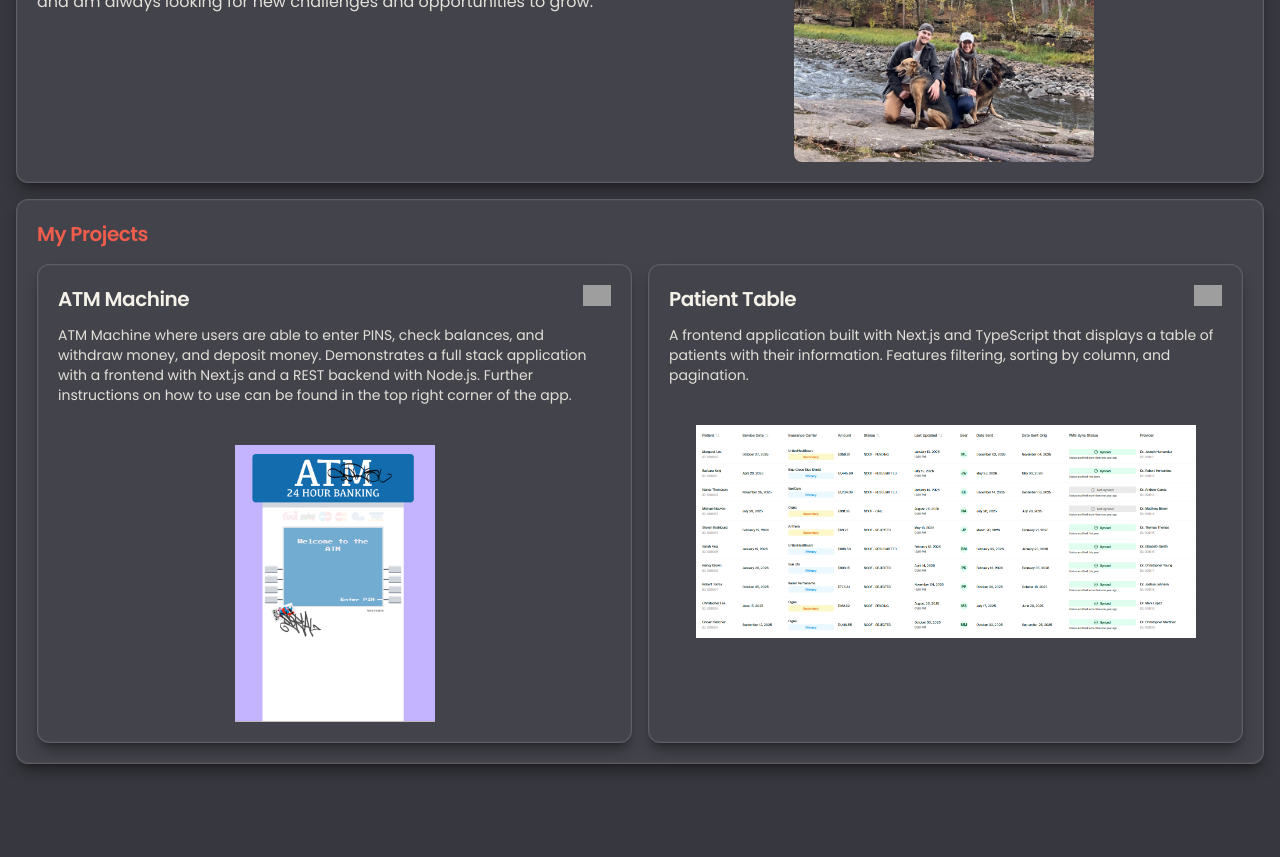
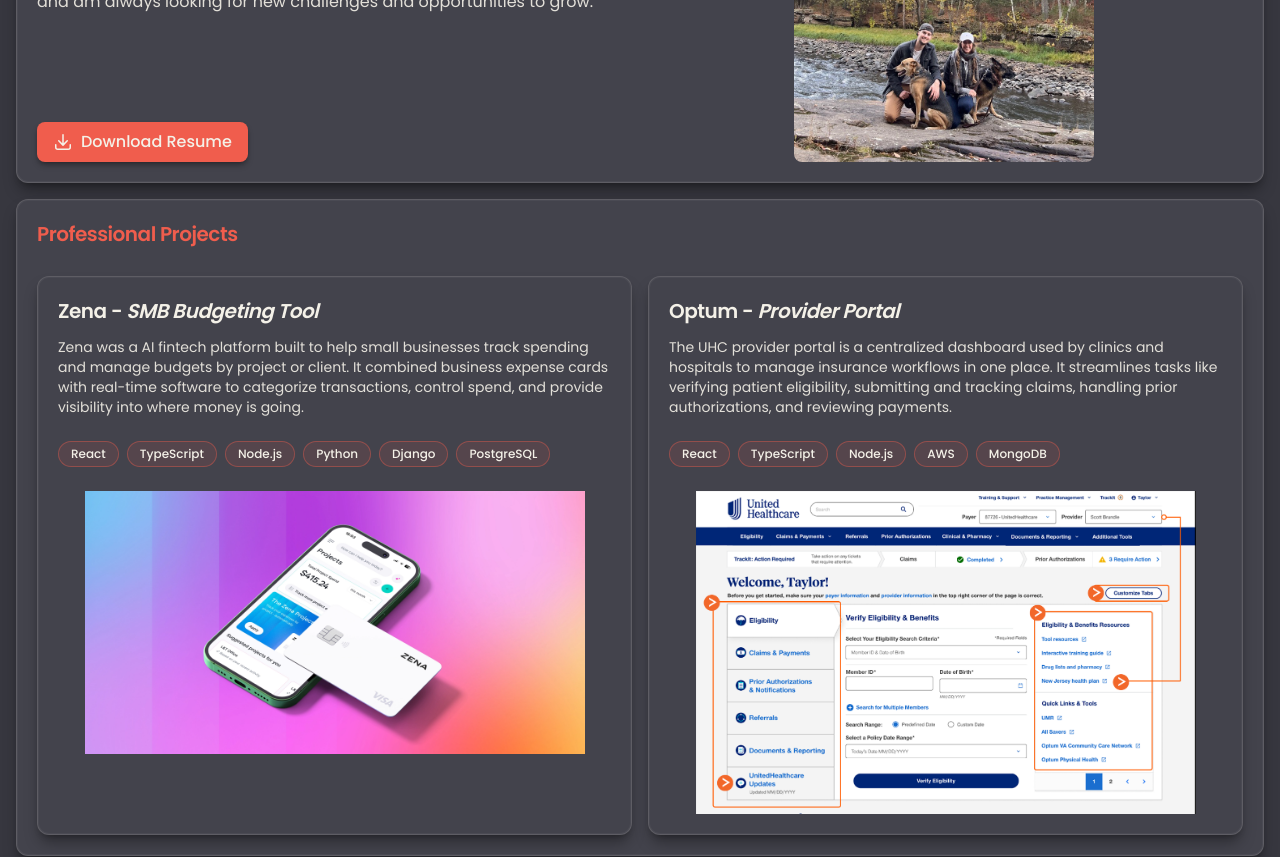
Before and after one commit to mattmiller515/matts-portfolio, a Next.js app: page / in a window 1280 px wide. Shown: the part 460-1317 px from the top of the page. Before the commit the page ends 1240 px from the top, so only its background shows below. Built offline with nearby package versions, Linux system fonts and the light colour scheme; grey boxes are pictures that could not be loaded.

Commit message:
professional experience

```diff
--- a/app/page.tsx
+++ b/app/page.tsx
@@ -1,7 +1,7 @@
-import { ContentCard } from "@/components/base/ContentCard";
 import { AboutMe } from "@/components/widgets/AboutMe";
 import { Header } from "@/components/widgets/Header";
-import { Projects } from "@/components/widgets/Projects";
+import { PersonalProjects } from "@/components/widgets/PersonalProjects";
+import { ProfessionalProjects } from "@/components/widgets/ProfessionalProjects";
 import { Analytics } from "@vercel/analytics/next";
 
 export default function Home() {
@@ -11,12 +11,9 @@
       <div className="p-4">
         <Header />
         <div className="mt-12 flex flex-col gap-4 items-center max-w-7xl mx-auto">
-          <ContentCard>
-            <AboutMe />
-          </ContentCard>
-          <ContentCard>
-            <Projects />
-          </ContentCard>
+          <AboutMe />
+          <ProfessionalProjects />
+          <PersonalProjects />
         </div>
       </div>
     </>
--- /dev/null
+++ b/components/base/Pill/Pill.tsx
@@ -0,0 +1,15 @@
+export const Pill = ({
+  className,
+  children,
+}: {
+  children: React.ReactNode;
+  className?: string;
+}) => {
+  return (
+    <span
+      className={`inline-block rounded-full border border-primary/40 bg-primary/10 px-3 py-1 text-xs font-medium text-secondary ${className ?? ""}`}
+    >
+      {children}
+    </span>
+  );
+};
--- /dev/null
+++ b/components/base/Pill/index.ts
@@ -0,0 +1 @@
+export { Pill } from "./Pill";
--- a/components/widgets/AboutMe/AboutMe.tsx
+++ b/components/widgets/AboutMe/AboutMe.tsx
@@ -1,9 +1,12 @@
+import { ContentCard } from "@/components/base/ContentCard";
+import { RESUME_FILENAME, RESUME_PDF_URL } from "@/lib/resume";
 import Image from "next/image";
 
 export const AboutMe = () => {
   return (
+    <ContentCard>
       <div className="flex sm:flex-row flex-col sm:gap-2 gap-8">
-      <div className="flex-1">
+        <div className="flex-1 flex flex-col">
           <h2 className="text-xl font-semibold tracking-tight text-primary mb-4">
             About Me
           </h2>
@@ -11,16 +14,35 @@
             &emsp;Welcome to my portfolio! My name is Matt Miller and I&apos;m a
             senior full stack software engineer based out of Apple Valley,
             Minnesota. In my free time, I enjoy hiking with my wife and dogs,
-          trying new restaurants with friends, playing video games, and spending
-          time with my family.
+            trying new restaurants with friends, playing video games, and
+            spending time with my family.
           </p>
-        <p>
+          <p className="mb-6">
             &emsp;Professionally, I&apos;m a senior full stack software engineer
             working on various projects. I enjoy working with React.js,
             Node.js(express/GraphQL), and TypeScript. I have experience in the
             fintech and healthcare industries and am always looking for new
             challenges and opportunities to grow.
           </p>
+          <a
+            href={RESUME_PDF_URL}
+            download={RESUME_FILENAME}
+            target="_blank"
+            rel="noopener noreferrer"
+            className="mt-auto inline-flex items-center gap-2 self-start rounded-lg bg-primary px-4 py-2 font-medium text-secondary not-italic shadow-md shadow-black/30 transition-all hover:brightness-110 hover:shadow-lg hover:shadow-black/40 active:scale-[0.98]"
+          >
+            <svg
+              xmlns="http://www.w3.org/2000/svg"
+              viewBox="0 0 20 20"
+              fill="currentColor"
+              className="h-5 w-5"
+              aria-hidden="true"
+            >
+              <path d="M10.75 2.75a.75.75 0 0 0-1.5 0v8.614L6.295 8.235a.75.75 0 1 0-1.09 1.03l4.25 4.5a.75.75 0 0 0 1.09 0l4.25-4.5a.75.75 0 0 0-1.09-1.03l-2.955 3.129V2.75Z" />
+              <path d="M3.5 12.75a.75.75 0 0 0-1.5 0v2.5A2.75 2.75 0 0 0 4.75 18h10.5A2.75 2.75 0 0 0 18 15.25v-2.5a.75.75 0 0 0-1.5 0v2.5c0 .69-.56 1.25-1.25 1.25H4.75c-.69 0-1.25-.56-1.25-1.25v-2.5Z" />
+            </svg>
+            Download Resume
+          </a>
         </div>
         <div className="flex-1">
           <Image
@@ -32,5 +54,6 @@
           />
         </div>
       </div>
+    </ContentCard>
   );
 };
--- a/components/widgets/Projects/Projects.tsx
+++ b/components/widgets/PersonalProjects/PersonalProjects.tsx
@@ -1,8 +1,9 @@
 import { ContentCard } from "@/components/base/ContentCard";
+import { Pill } from "@/components/base/Pill";
 import Image from "next/image";
 import GithubLogo from "@/public/github-logo.svg";
 
-export const Projects = () => {
+export const PersonalProjects = () => {
   const projects = [
     {
       name: "ATM Machine",
@@ -10,6 +11,13 @@
         "ATM Machine where users are able to enter PINS, check balances, and withdraw money, and deposit money. Demonstrates a full stack application with a frontend with Next.js and a REST backend with Node.js. Further instructions on how to use can be found in the top right corner of the app.",
       link: "https://tr-atm.vercel.app/",
       github: "https://github.com/mattmiller515/tr_atm",
+      technologies: [
+        "React",
+        "TypeScript",
+        "Node.js",
+        "Express",
+        "Tailwind CSS",
+      ],
       image: {
         src: "/atm-project.png",
         width: 200,
@@ -22,6 +30,7 @@
         "A frontend application built with Next.js and TypeScript that displays a table of patients with their information. Features filtering, sorting by column, and pagination.",
       link: "https://patient-table-lime.vercel.app/",
       github: "https://github.com/mattmiller515/patient-table",
+      technologies: ["Next.js", "React", "TypeScript", "Tailwind CSS"],
       image: {
         src: "/patient-table-project.png",
         width: 500,
@@ -31,9 +40,9 @@
   ];
 
   return (
-    <div>
+    <ContentCard>
       <h2 className="text-xl font-semibold tracking-tight text-primary mb-4">
-        My Projects
+        Personal Projects
       </h2>
       <div className="flex sm:flex-row flex-col sm:gap-4 gap-8">
         {projects.map((project) => (
@@ -65,10 +74,17 @@
                   />
                 </a>
               </div>
-              <div className="flex flex-col gap-10 items-center">
+              <div className="flex flex-col gap-6 items-center">
                 <p className="text-sm text-secondary/90">
                   {project.description}
                 </p>
+                <ul className="flex flex-wrap gap-2 self-start relative z-10">
+                  {project.technologies.map((tech) => (
+                    <li key={tech}>
+                      <Pill>{tech}</Pill>
+                    </li>
+                  ))}
+                </ul>
                 <Image
                   src={project.image.src}
                   alt={project.name}
@@ -80,6 +96,6 @@
           </div>
         ))}
       </div>
-    </div>
+    </ContentCard>
   );
 };
--- /dev/null
+++ b/components/widgets/PersonalProjects/index.ts
@@ -0,0 +1 @@
+export { PersonalProjects } from "./PersonalProjects";
--- /dev/null
+++ b/components/widgets/ProfessionalProjects/ProfessionalProjects.tsx
@@ -0,0 +1,76 @@
+import { ContentCard } from "@/components/base/ContentCard";
+import { Pill } from "@/components/base/Pill";
+import Image from "next/image";
+
+export const ProfessionalProjects = () => {
+  const projects = [
+    {
+      company: "Zena",
+      name: "SMB Budgeting Tool",
+      description:
+        "Zena was a AI fintech platform built to help small businesses track spending and manage budgets by project or client. It combined business expense cards with real-time software to categorize transactions, control spend, and provide visibility into where money is going.",
+      technologies: [
+        "React",
+        "TypeScript",
+        "Node.js",
+        "Python",
+        "Django",
+        "PostgreSQL",
+      ],
+      image: {
+        src: "/zena.webp",
+        width: 500,
+        height: 500,
+      },
+    },
+    {
+      company: "Optum",
+      name: "Provider Portal",
+      description:
+        "The UHC provider portal is a centralized dashboard used by clinics and hospitals to manage insurance workflows in one place. It streamlines tasks like verifying patient eligibility, submitting and tracking claims, handling prior authorizations, and reviewing payments.",
+      technologies: ["React", "TypeScript", "Node.js", "AWS", "MongoDB"],
+      image: {
+        src: "/uhc-provider-portal.png",
+        width: 500,
+        height: 500,
+      },
+    },
+  ];
+
+  return (
+    <ContentCard>
+      <h2 className="text-xl font-semibold tracking-tight text-primary mb-4">
+        Professional Projects
+      </h2>
+      <div className="flex sm:flex-row flex-col sm:gap-4 gap-8">
+        {projects.map((project) => (
+          <div key={project.name} className="flex-1">
+            <ContentCard className="h-full">
+              <h3 className="text-xl font-semibold tracking-tight text-secondary">
+                {project.company} - <i>{project.name}</i>
+              </h3>
+              <div className="flex flex-col gap-6 items-center">
+                <p className="text-sm text-secondary/90">
+                  {project.description}
+                </p>
+                <ul className="flex flex-wrap gap-2 self-start">
+                  {project.technologies.map((tech) => (
+                    <li key={tech}>
+                      <Pill>{tech}</Pill>
+                    </li>
+                  ))}
+                </ul>
+                <Image
+                  src={project.image.src}
+                  alt={project.name}
+                  width={project.image.width}
+                  height={project.image.height}
+                />
+              </div>
+            </ContentCard>
+          </div>
+        ))}
+      </div>
+    </ContentCard>
+  );
+};
--- /dev/null
+++ b/components/widgets/ProfessionalProjects/index.ts
@@ -0,0 +1 @@
+export { ProfessionalProjects } from "./ProfessionalProjects";
--- a/components/widgets/Projects/index.ts
+++ /dev/null
@@ -1 +0,0 @@
-export { Projects } from "./Projects";
--- /dev/null
+++ b/lib/resume.ts
@@ -0,0 +1,4 @@
+export const RESUME_PDF_URL =
+  "https://docs.google.com/document/d/163Bt77Nzmnn4-VfW733fE5wLF6dJM07i/export?format=pdf";
+
+export const RESUME_FILENAME = "MattMillerResume.pdf";
```
Also changed, not shown: public/uhc-provider-portal.png (added), public/zena.webp (added). Lines whose indentation alone changed are shown as unchanged.
